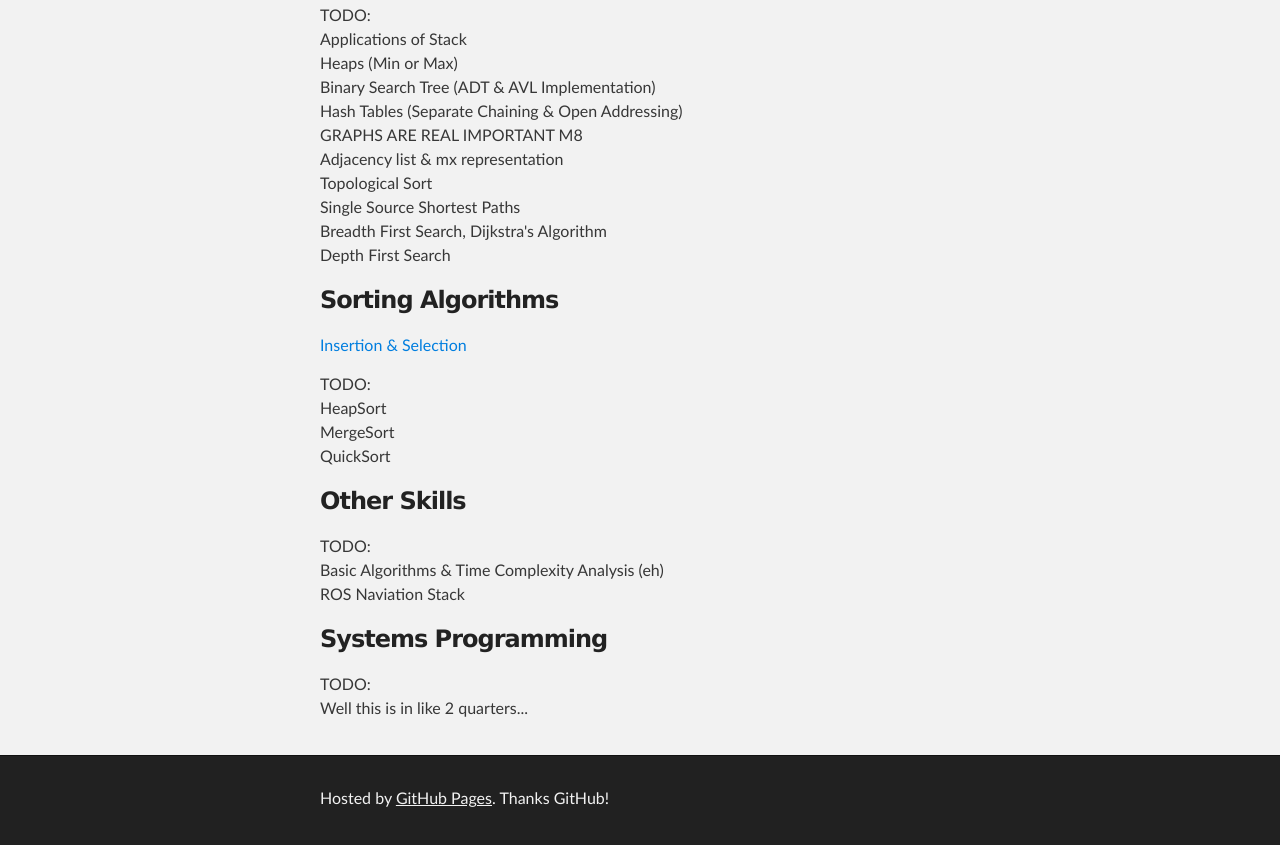
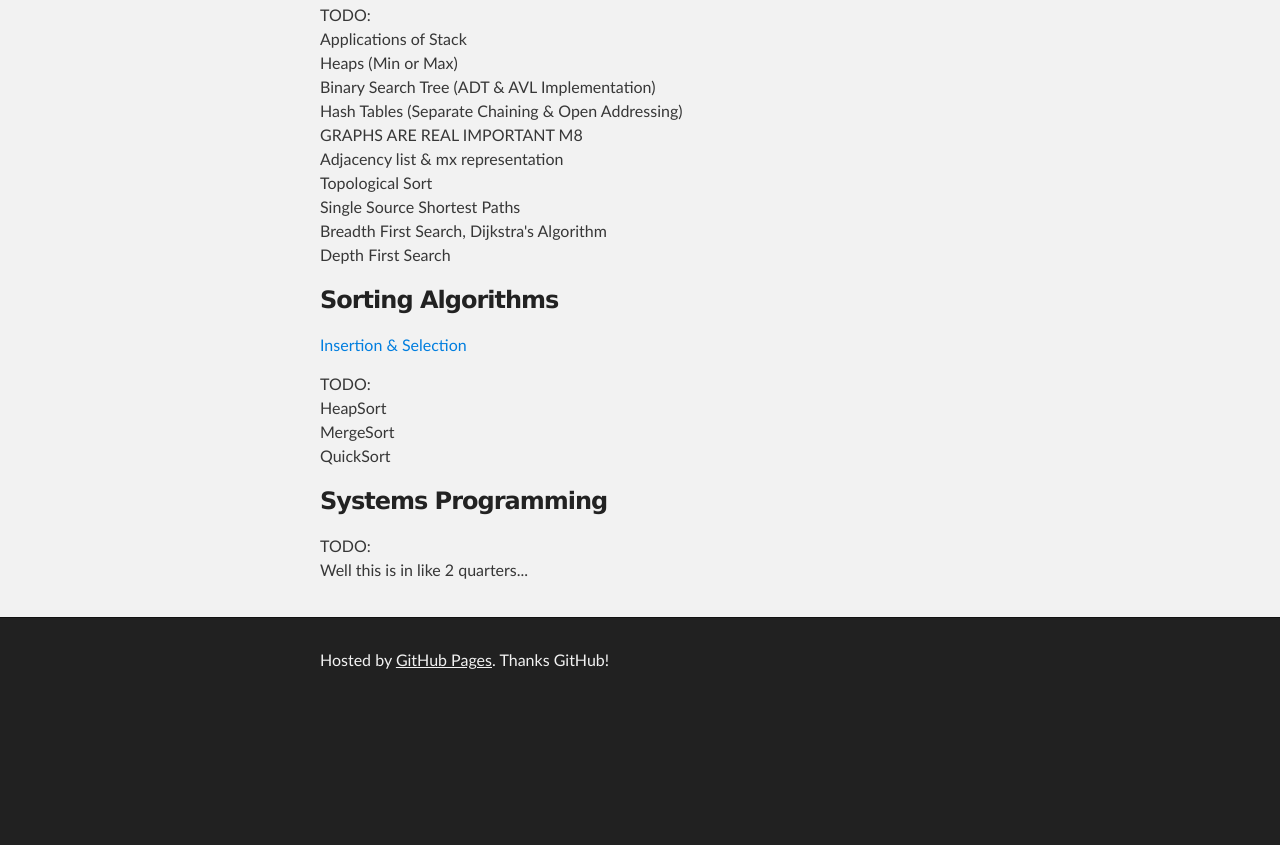
Before and after one commit to heatsink/heatsink.github.io-Storage, a plain HTML site: page programming.html in a window 1280 px wide. Shown: the part 566-1411 px from the top of the page. After the commit the page ends 1273 px from the top, so only its background shows below. Drawn offline with Linux system fonts and the light colour scheme.

Commit message:
Remove 'Other Skills' from programming section

```diff
--- a/programming.html
+++ b/programming.html
@@ -51,13 +51,6 @@
             MergeSort<br />
             QuickSort<br />
 
-            <h3><p>Other Skills</p></h3>
-            <p>TODO:<br />
-            Basic Algorithms &amp; Time Complexity Analysis (eh)<br />
-            ROS Naviation Stack<br />
-
-
-
             <h3><p>Systems Programming</p></h3>
             <p>TODO:<br />
             Well this is in like 2 quarters...<br />
```
